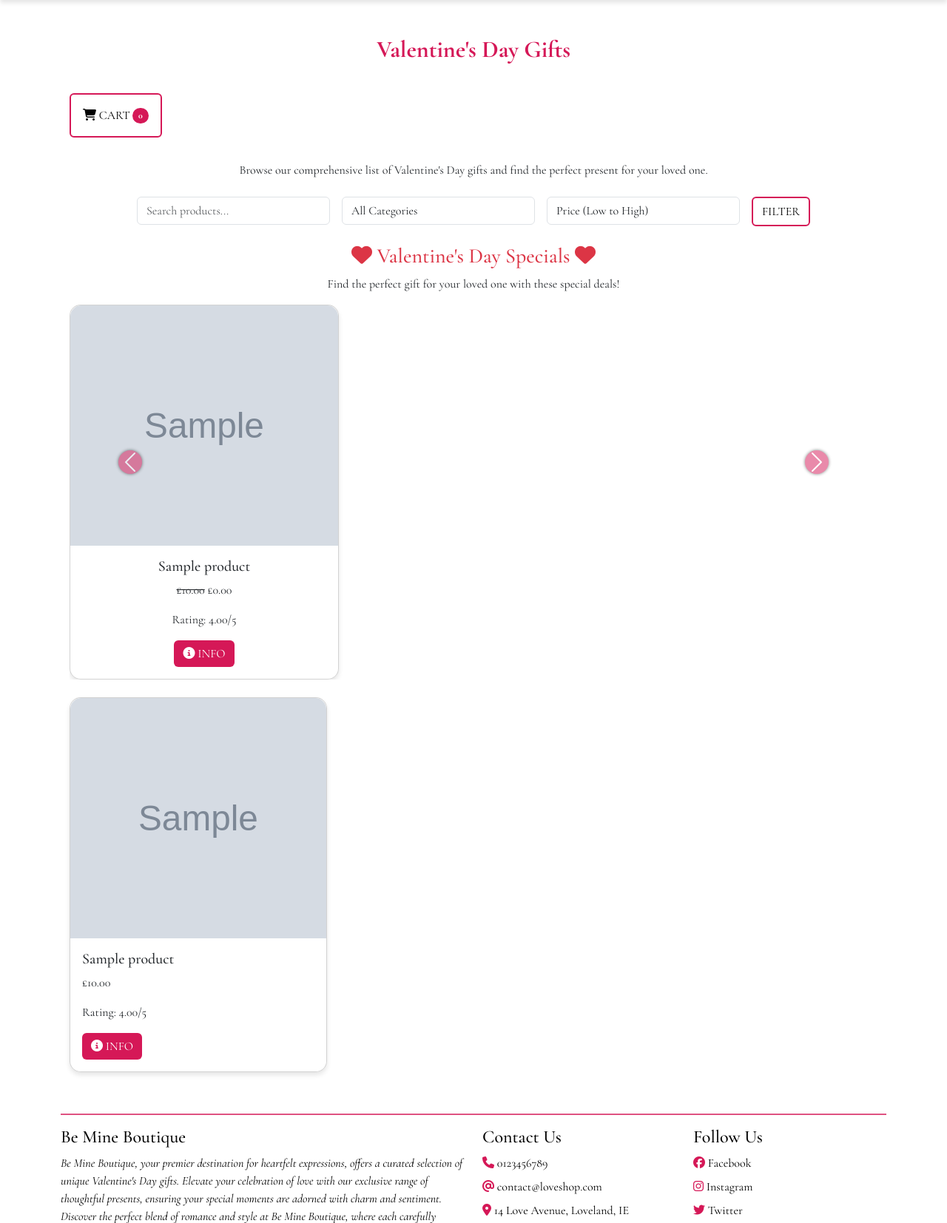
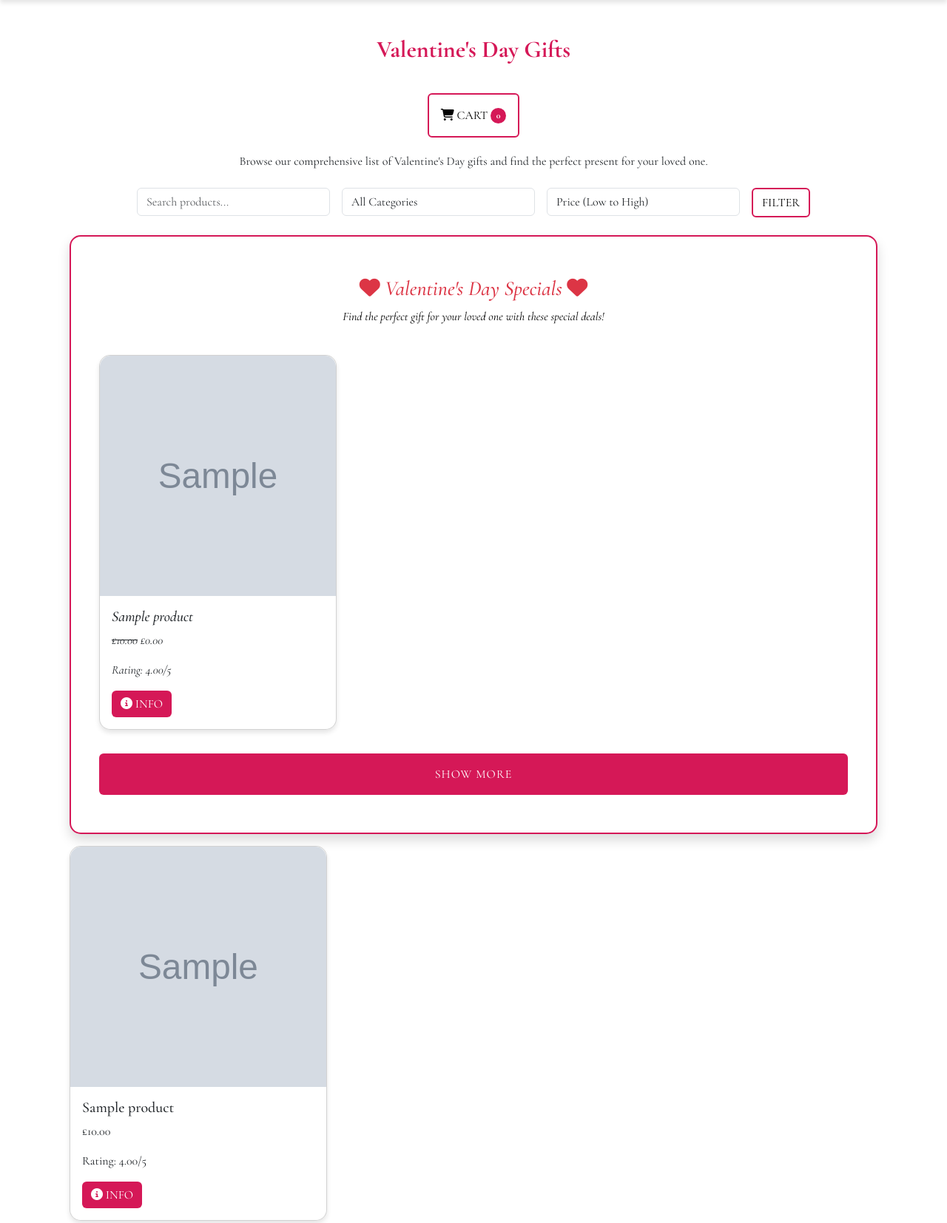
Before and after one commit to JesseRoss001/loveshop, a Django app: page /products/ in a window 1280 px wide. Shown: the part 116-1770 px from the top of the page at 74% size. Run offline with Django 5.2, Linux system fonts and the light colour scheme; tables that the repository leaves empty hold one stand-in row (values such as "Sample post"); grey boxes marked "Sample" are stand-in pictures; some libraries are stand-ins or nearby versions.

Commit message:
Changed the carousel and updated the product and checkout page

```diff
--- a/products/templates/products/product_list.html
+++ b/products/templates/products/product_list.html
@@ -7,9 +7,9 @@
 {% block content %}
 <div class="container mt-4">
     <h2 class="text-center my-4">Valentine's Day Gifts</h2>
-    <div class="d-flex justify-content-between align-items-center mb-3">
+    <div class="d-flex align-items-center mb-1 justify-content-center">
         <a href="#" class="btn btn-border rounded text-uppercase my-3 p-3" data-bs-toggle="modal" data-bs-target="#cartModal">
-            <i class="fas fa-shopping-cart"></i> Cart <span class="badge ls-bg rounded-pill" id="cart-icon-count">0</span>
+            <i class="fas fa-shopping-cart"></i> Cart <span class="badge ls-bg rounded-pill center" id="cart-icon-count">0</span>
         </a>
         <div id="success-message" class="alert alert-success" style="display: none;"></div>
     </div>
@@ -68,26 +68,29 @@
                 <!-- The view_cart content will be loaded here -->
             </div>
             <div class="modal-footer">
-                <button type="button" class="btn btn-secondary" data-bs-dismiss="modal">Continue Shopping</button>
+                <button type="button" class="btn ls-btn rounded text-uppercase my-3 p-3" data-bs-dismiss="modal">Continue Shopping</button>
 
-                <a href="{% url 'checkout:checkout' %}" class="btn btn-primary">Go to Checkout</a>
+                <a href="{% url 'checkout:checkout' %}" class="btn ls-btn rounded text-uppercase my-3 p-3">Go to Checkout</a>
 
             </div>
         </div>
     </div>
 </div>
 {% endif %}
+
 <!-- Valentine's Specials Carousel -->
 {% if valentine_specials %}
+<div class="card shadow  my-3 fst-italic ls-border text-black">
     <div id="valentinesCarousel" class="carousel slide my-4" data-bs-ride="carousel">
         <h3 class="text-center text-danger">
-        <i class="fas fa-heart"></i> Valentine's Day Specials <i class="fas fa-heart"></i>
+            <i class="fas fa-heart" aria-hidden="true"></i> Valentine's Day Specials <i class="fas fa-heart" aria-hidden="true"></i>
         </h3>
         <p class="text-center">Find the perfect gift for your loved one with these special deals!</p>
 
-    <div class="carousel-inner">
-      {% for product in valentine_specials %}
-      <div class="carousel-item {% if forloop.first %}active{% endif %}">
+    </div>
+    <div class="product-display row row-cols-1 row-cols-md-3 g-4">
+        {% for product in valentine_specials|slice:":3" %}
+        <div class="product col mb-3">
             <div class="card h-100">
             <img src="{{ product.image.url }}" class="card-img-top" alt="{{ product.name }}">
             <div class="card-body">
@@ -111,17 +114,41 @@
             </div>
             </div>
         </div>
+
         {% endfor %}
     </div>
-    <a class="carousel-control-prev" href="#valentinesCarousel" role="button" data-bs-slide="prev">
-        <span class="carousel-control-prev-icon" aria-hidden="true"></span>
-        <span class="visually-hidden">Previous</span>
+    <button id="showMoreBtn" class="btn ls-btn rounded text-uppercase my-3 p-3">Show More</button>
+    <div class="additional-products row row-cols-1 row-cols-md-3 g-4" style="display: none;">
+        {% for product in valentine_specials|slice:"3:" %}
+        <div class="product col mb-3}">
+            <div class="card h-100">
+            <img src="{{ product.image.url }}" class="card-img-top" alt="{{ product.name }}">
+            <div class="card-body">
+                <h5 class="card-title">{{ product.name }}</h5>
+                <p class="card-text">
+                <s>£{{ product.price }}</s> £{{ product.discounted_price }}
+                </p>
+                <p class="card-text">Rating: {{ product.rating }}/5</p>
+                {% if product.quantity_remaining > 0 %}
+                {% if user.is_authenticated %}
+                <a href="{% url 'products:add_to_cart' product.id %}" class="btn btn-primary add-to-cart" data-product-id="{{ product.id }}">
+                    <i class="fas fa-cart-plus"></i> Add to Cart
                 </a>
-    <a class="carousel-control-next" href="#valentinesCarousel" role="button" data-bs-slide="next">
-        <span class="carousel-control-next-icon" aria-hidden="true"></span>
-        <span class="visually-hidden">Next</span>
-    </a>
+                {% endif %}
+                {% else %}
+                <button class="btn btn-secondary" disabled>Sold Out</button>
+                {% endif %}
+                <button type="button" class="btn btn-info" data-bs-toggle="modal" data-bs-target="#productInfoModal" data-product-id="{{ product.id }}">
+                    <i class="fas fa-info-circle"></i> Info
+                </button>
             </div>
+            </div>
+        </div>
+
+        {% endfor %}
+    </div>
+</div>
+
 {% endif %}
 
     <!-- Products Grid -->
@@ -300,4 +327,17 @@
         });
     });
 </script>
+<script>
+    document.getElementById('showMoreBtn').addEventListener('click', function() {
+    var additionalProducts = document.querySelector('.additional-products');
+    if (additionalProducts.style.display === 'none') {
+        additionalProducts.style.display = 'flex';
+        this.textContent = 'Show Less';
+    } else {
+        additionalProducts.style.display = 'none';
+        this.textContent = 'Show More';
+    }
+});
+
+</script>
     {% endblock %}
--- a/static/products/css/style.css
+++ b/static/products/css/style.css
@@ -66,7 +66,7 @@ a:hover {
 }
 
 .card:hover {
-    transform: translateY(-5px);
+    transform: translateY(-3px);
     box-shadow: 0px 8px 15px rgba(0, 0, 0, 0.2);
 }
 
@@ -146,28 +146,7 @@ a:hover {
     display: none;
   }
 
-  .carousel-item {
-    text-align: center; /* Center text for smaller images */
-}
 
-.carousel-caption h5,
-.carousel-caption .card-text {
-    background-color: rgba(255, 255, 255, 0.75); /* Semi-transparent background */
-    display: inline-block; /* Keep background tight to the text */
-    margin: 0.5em;
-    padding: 0.5em;
-}
-
-.carousel-control-prev-icon,
-.carousel-control-next-icon {
-    background-color: #d51857; /* Make the controls stand out */
-    border-radius: 50%; /* Circular background */
-    padding: 10px; /* Padding around the arrow icons */
-}
-
-/* Ensure carousel images have the same height as cards */
-.carousel-item .card-img-top {
-    height: 325px; /* Adjust height as needed */
 }
 
 /* Adjust the size of the carousel to match the card layout */
```
Also changed, not shown: 1 other file. Lines whose indentation alone changed are shown as unchanged.
